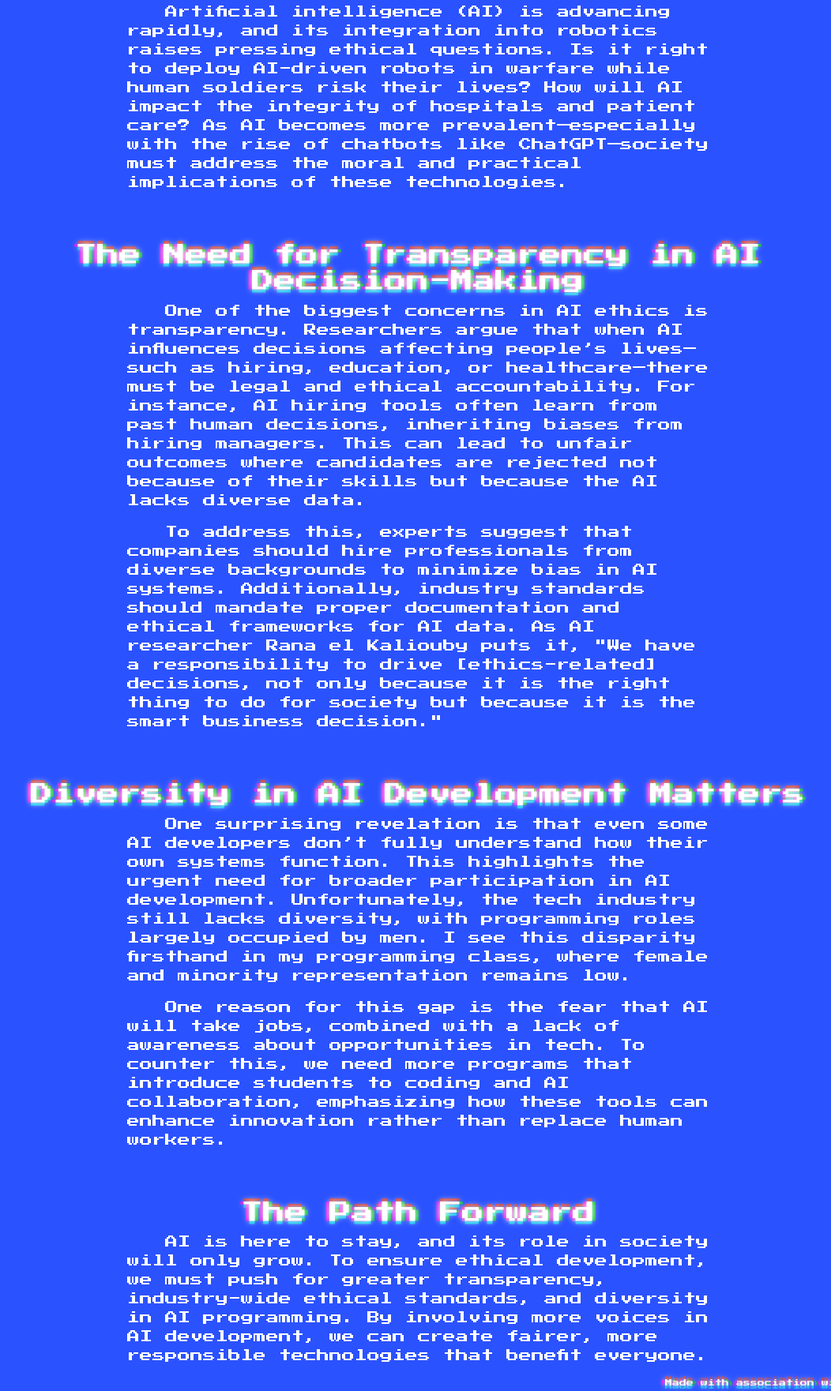
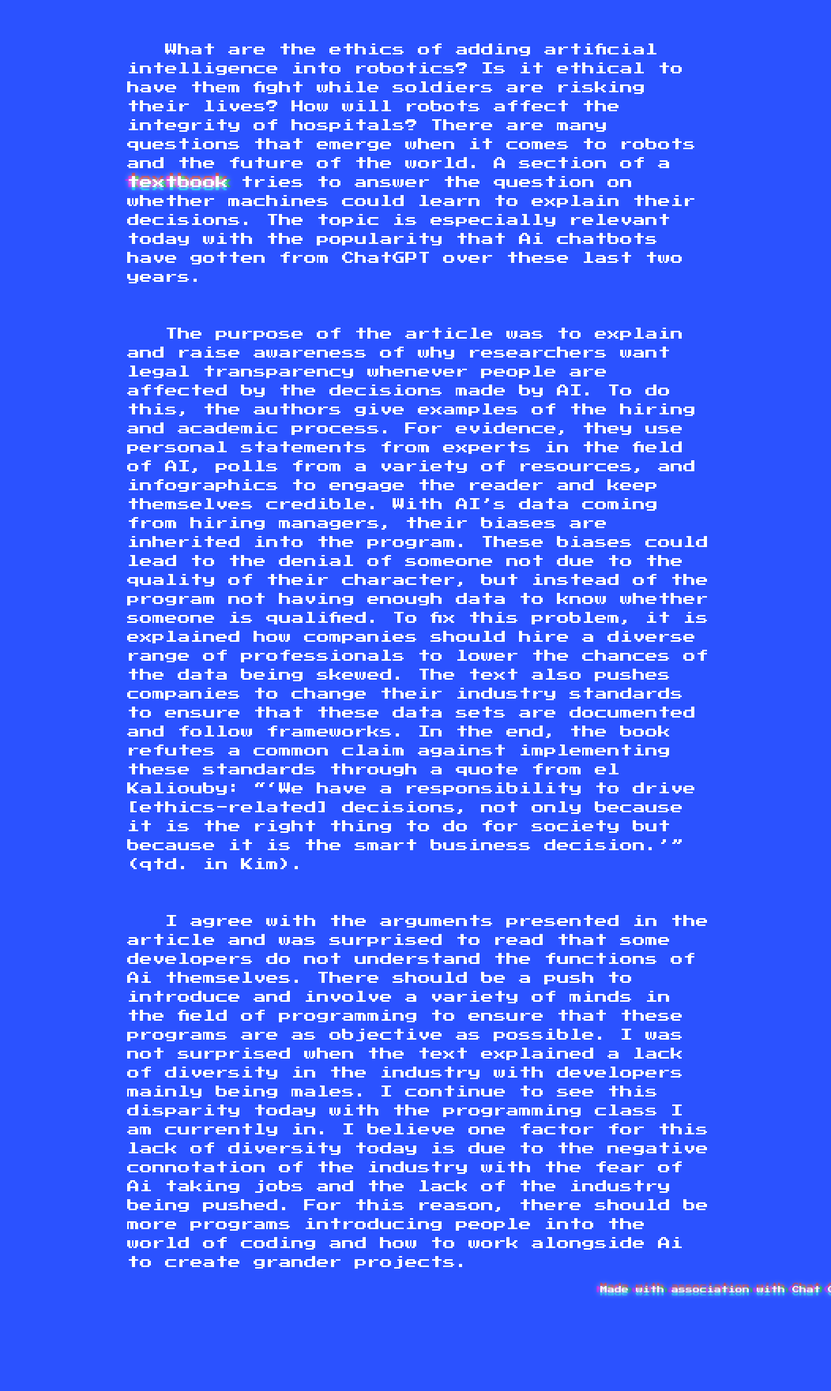
Before and after one commit to GuyTheresias/Capstone-Project, a plain HTML site: page article_summary.html in a window 1280 px wide. Shown: the part 1840-3602 px from the top of the page at 79% size, without its empty margins (111-1163 px from the left). After the commit the page ends 3496 px from the top, so only its background shows below. Drawn offline with nearby package versions, Linux system fonts and the light colour scheme.

Commit message:
Fixed Blog to answer all questions!!!

```diff
--- a/article_summary.html
+++ b/article_summary.html
@@ -77,64 +77,17 @@
     </div>
     <div class="row">
       <div class="col-md-8 offset-2">
-        <p>
-          &nbsp;&nbsp;&nbsp;Artificial intelligence (AI) is advancing rapidly, and its integration into robotics raises
-          pressing ethical questions. Is it right to deploy AI-driven robots in warfare while human soldiers risk their
-          lives? How will AI impact the integrity of hospitals and patient care? As AI becomes more prevalent—especially
-          with the rise of chatbots like ChatGPT—society must address the moral and practical implications of these
-          technologies.
+        <p class="mt-5">
+          &nbsp;&nbsp;&nbsp;What are the ethics of adding artificial intelligence into robotics? Is it ethical to have them fight while soldiers are risking their lives? How will robots affect the integrity of hospitals? There are many questions that emerge when it comes to robots and the future of the world. A section of a <a href="https://search.credoreference.com/books/Qm9va1R5cGU6MjExNg==" target="_blank" class="text-white text-decoration-none">textbook</a> tries to answer the question on whether machines could learn to explain their decisions. The topic is especially relevant today with the popularity that Ai chatbots have gotten from ChatGPT over these last two years.
+        </p>
+        <p class="mt-5">
+          &nbsp;&nbsp;&nbsp;The purpose of the article was to explain and raise awareness of why researchers want legal transparency whenever people are affected by the decisions made by AI. To do this, the authors give examples of the hiring and academic process. For evidence, they use personal statements from experts in the field of AI, polls from a variety of resources, and infographics to engage the reader and keep themselves credible. With AI’s data coming from hiring managers, their biases are inherited into the program. These biases could lead to the denial of someone not due to the quality of their character, but instead of the program not having enough data to know whether someone is qualified. To fix this problem, it is explained how companies should hire a diverse range of professionals to lower the chances of the data being skewed. The text also pushes companies to change their industry standards to ensure that these data sets are documented and follow frameworks. In the end, the book refutes a common claim against implementing these standards through a quote from el Kaliouby: “‘We have a responsibility to drive [ethics-related] decisions, not only because it is the right thing to do for society but because it is the smart business decision.’” (qtd. in Kim).
+        </p>
+        <p class="mt-5">
+          &nbsp;&nbsp;&nbsp;I agree with the arguments presented in the article and was surprised to read that some developers do not understand the functions of Ai themselves. There should be a push to introduce and involve a variety of minds in the field of programming to ensure that these programs are as objective as possible. I was not surprised when the text explained a lack of diversity in the industry with developers mainly being males. I continue to see this disparity today with the programming class I am currently in. I believe one factor for this lack of diversity today is due to the negative connotation of the industry with the fear of Ai taking jobs and the lack of the industry being pushed. For this reason, there should be more programs introducing people into the world of coding and how to work alongside Ai to create grander projects.
         </p>
       </div>
     </div>
-    <div class="row mt-5">
-      <div class="col-md-12">
-        <h3 class="text-white text-center">
-          The Need for Transparency in AI Decision-Making
-        </h3>
-      </div>
-    </div>
-    <div class="row">
-      <div class="col-md-8 offset-2">
-        <p>
-          &nbsp;&nbsp;&nbsp;One of the biggest concerns in AI ethics is transparency. Researchers argue that when AI influences decisions affecting people’s lives—such as hiring, education, or healthcare—there must be legal and ethical accountability. For instance, AI hiring tools often learn from past human decisions, inheriting biases from hiring managers. This can lead to unfair outcomes where candidates are rejected not because of their skills but because the AI lacks diverse data.
-        </p>
-        <p>
-          &nbsp;&nbsp;&nbsp;To address this, experts suggest that companies should hire professionals from diverse backgrounds to minimize bias in AI systems. Additionally, industry standards should mandate proper documentation and ethical frameworks for AI data. As AI researcher Rana el Kaliouby puts it, "We have a responsibility to drive [ethics-related] decisions, not only because it is the right thing to do for society but because it is the smart business decision."
-        </p>
-      </div>
-    </div>
-    <div class="row mt-5">
-      <div class="col-md-12">
-        <h3 class="text-white text-center">
-          Diversity in AI Development Matters
-        </h3>
-      </div>
-    </div>
-    <div class="row">
-      <div class="col-md-8 offset-2">
-        <p>
-          &nbsp;&nbsp;&nbsp;One surprising revelation is that even some AI developers don’t fully understand how their own systems function. This highlights the urgent need for broader participation in AI development. Unfortunately, the tech industry still lacks diversity, with programming roles largely occupied by men. I see this disparity firsthand in my programming class, where female and minority representation remains low.
-        </p>
-        <p>
-          &nbsp;&nbsp;&nbsp;One reason for this gap is the fear that AI will take jobs, combined with a lack of awareness about opportunities in tech. To counter this, we need more programs that introduce students to coding and AI collaboration, emphasizing how these tools can enhance innovation rather than replace human workers.
-        </p>
-      </div>
-    </div>
-    <div class="row mt-5">
-      <div class="col-md-12">
-        <h3 class="text-white text-center">
-          The Path Forward
-        </h3>
-    </div>
-    </div>
-    <div class="row">
-      <div class="col-md-8 offset-2">
-        <p>
-          &nbsp;&nbsp;&nbsp;AI is here to stay, and its role in society will only grow. To ensure ethical development, we must push for greater transparency, industry-wide ethical standards, and diversity in AI programming. By involving more voices in AI development, we can create fairer, more responsible technologies that benefit everyone.
-        </p>
-      </div>
-    </div>
-  </div>
   <div class="container-fluid">
     <div class="row">
       <div class="col-md-12">
```
